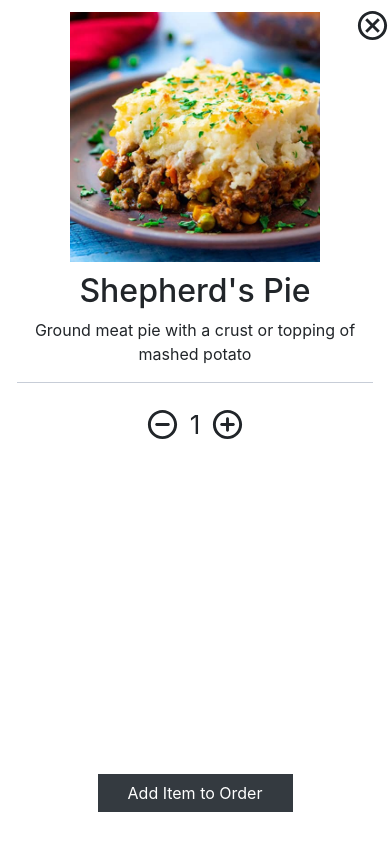
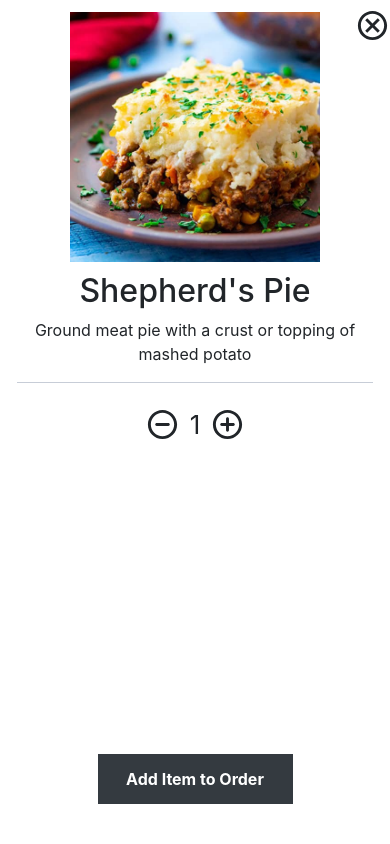
Before and after one commit to shernee/jevyan-web, a React (Create React App) app: page / in a window 390 px wide. Both pictures are taken after a click on the button 239 px from the left and 335 px from the top of the page. Built offline with nearby package versions, Linux system fonts and the light colour scheme.

Commit message:
add item and view order button design

```diff
--- a/src/components/add-item/add-item-button/index.css
+++ b/src/components/add-item/add-item-button/index.css
@@ -1,6 +1,11 @@
 button {
     left: 50%;
     width: 50%;
+    height: 50px;
+}
+
+.add-item-label {
+    font-weight: bold;
 }
 
 
--- a/src/components/add-item/add-item-button/index.tsx
+++ b/src/components/add-item/add-item-button/index.tsx
@@ -4,7 +4,9 @@
 export default function AddItemButton() {
   return (
     <button type="button" className="btn btn-dark rounded-0">
-      Add Item to Order
+      <div className="add-item-label">
+        Add Item to Order
+      </div>
     </button>
   )
 }
--- a/src/components/add-item/quantity-plus-minus/index.css
+++ b/src/components/add-item/quantity-plus-minus/index.css
@@ -11,15 +11,15 @@
 
 .bottom-sticky-button {
     width: 100%;
-    height: 40px;
+    height: 50px;
     position: fixed;
-    bottom: 30px;
+    bottom: 40px;
 }
 
 @media (max-device-width: 768px) {
     .bottom-sticky-button {
         width: 100%;
-        height: 30px;
+        height: 50px;
         position: fixed;
         bottom: 30px;
     }
@@ -28,7 +28,7 @@
 @media (max-device-width: 480px) {
     .bottom-sticky-button {
         width: 100%;
-        height: 25px;
+        height: 50px;
         position: fixed;
         bottom: 30px;
     }
--- a/src/pages/menu/index.css
+++ b/src/pages/menu/index.css
@@ -1,8 +1,14 @@
 .below-banner-section {
     margin: 0 100px;
 }
-.view-order-button button {
+.view-order-button .bottom-sticky-button {
     width: 100%;
+    height: 50px;
+    bottom: 20px;
+}
+
+.view-order-label {
+    font-weight: bold;
 }
 
 @media (max-device-width: 768px) {
@@ -14,6 +20,7 @@
         display: flex !important;
         justify-content: space-between;
         padding: 5px auto;
+        align-items: center;
     }
 
     .total-quantity {
--- a/src/pages/menu/index.tsx
+++ b/src/pages/menu/index.tsx
@@ -34,7 +34,7 @@
                 <div className="total-quantity">
                   {total}
                 </div>
-                <div className="button-label">
+                <div className="view-order-label">
                   View Order
                 </div>
                 <div className="total-price">
```
